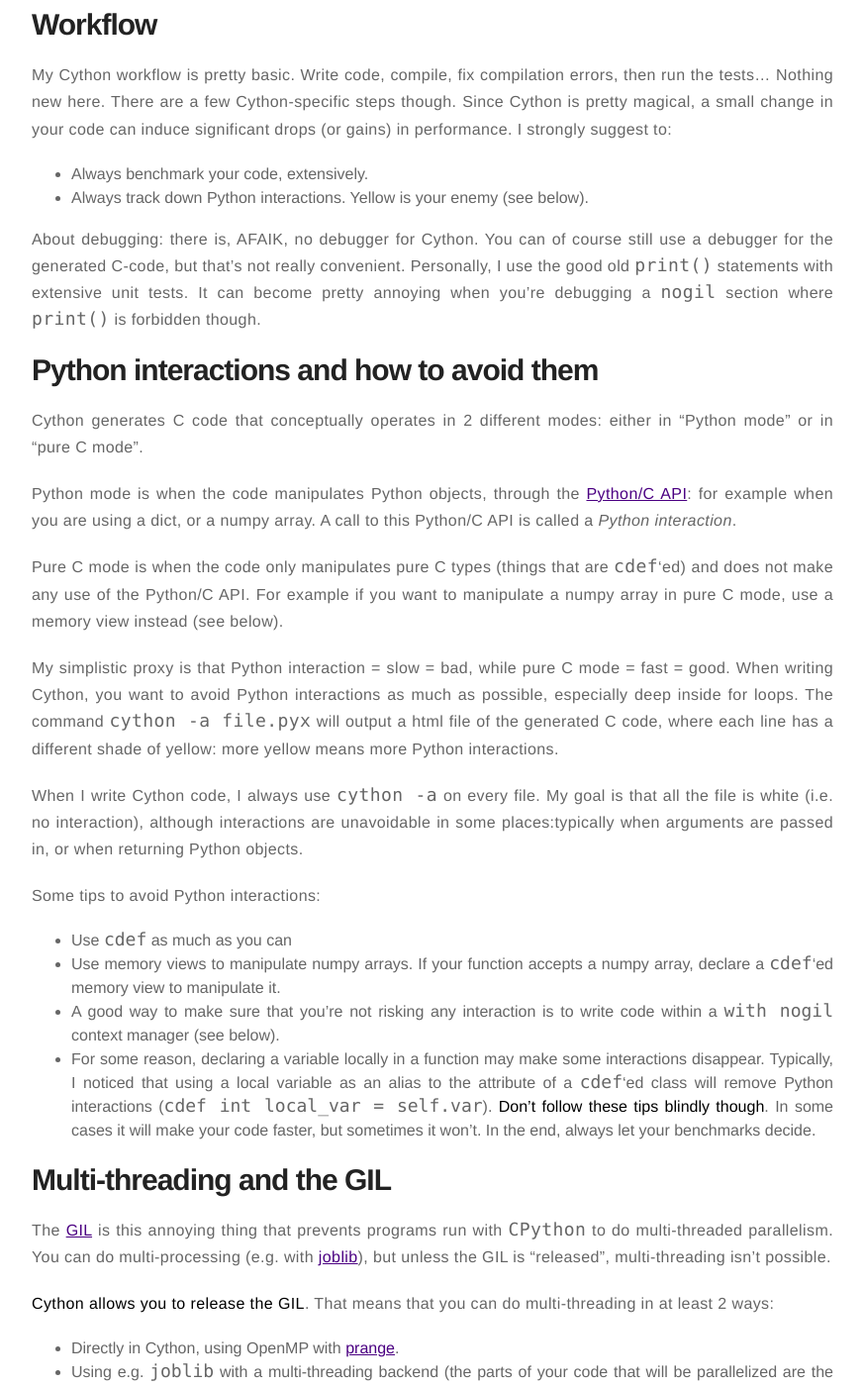
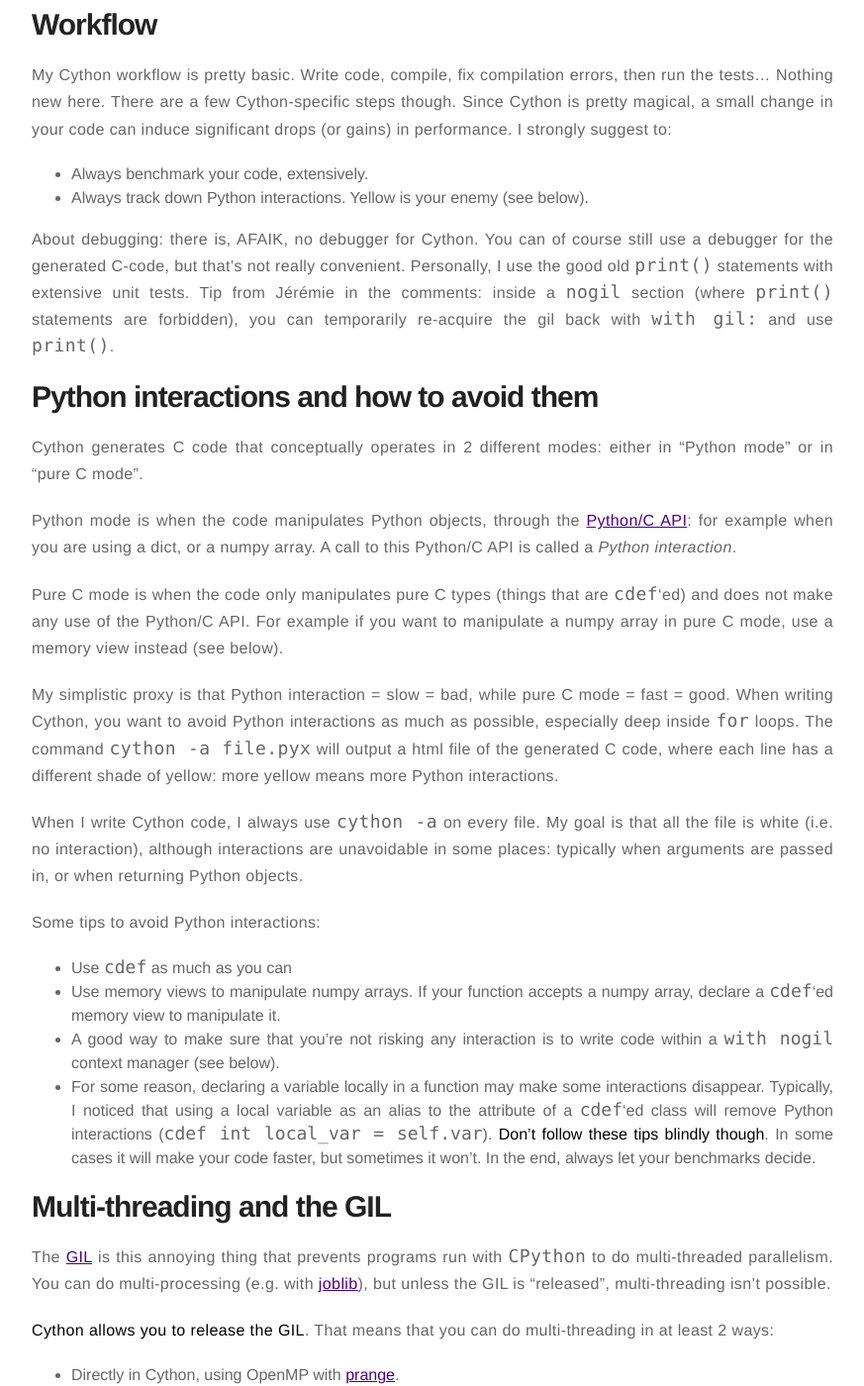
Before and after one commit to NicolasHug/nicolashug.github.io, a Jekyll site: the page built from _posts/2019-10-07-cython_notes.md, in a window 1280 px wide and 1400 px high, scrolled down 475 px. Shown: the whole window at 99% size, without its empty margins (203-1076 px from the left). Built offline with Jekyll 4.4.1, drawn with Linux system fonts in a browser that asks for light colours; comment, search, counter and statistics services are not loaded; some of the changed text lies outside the part shown.

Commit message:
small update cython notes

```diff
--- a/_posts/2019-10-07-cython_notes.md
+++ b/_posts/2019-10-07-cython_notes.md
@@ -33,13 +33,14 @@ strongly suggest to:
 About debugging: there is, AFAIK, no debugger for Cython. You can of course
 still use a debugger for the generated C-code, but that's not really
 convenient. Personally, I use the good old ``print()`` statements with
-extensive unit tests. It can become pretty annoying when you're debugging a
-``nogil`` section where ``print()`` is forbidden though.
+extensive unit tests. Tip from Jérémie in the comments: inside a ``nogil``
+section (where ``print()`` statements are forbidden), you can temporarily
+re-acquire the gil back with ``with gil:`` and use ``print()``.
 
 # Python interactions and how to avoid them
 
-Cython generates C code that conceptually operates in 2 different modes:
-either in "Python mode" or in "pure C mode".
+Cython generates C code that conceptually operates in 2 different modes: either
+in "Python mode" or in "pure C mode".
 
 Python mode is when the code manipulates Python objects, through the
 [Python/C API](https://docs.python.org/3/c-api/intro.html): for example when
@@ -53,14 +54,14 @@ instead (see below).
 
 My simplistic proxy is that Python interaction = slow = bad, while pure C
 mode = fast = good. When writing Cython, you want to avoid Python
-interactions as much as possible, especially deep inside for loops. The
+interactions as much as possible, especially deep inside `for` loops. The
 command ``cython -a file.pyx`` will output a html file of the generated C
 code, where each line has a different shade of yellow: more yellow means
 more Python interactions.
 
 When I write Cython code, I always use ``cython -a`` on every file. My goal
 is that all the file is white (i.e. no interaction), although interactions
-are unavoidable in some places:typically when arguments are passed in, or
+are unavoidable in some places: typically when arguments are passed in, or
 when returning Python objects.
 
 Some tips to avoid Python interactions:
```
Also changed, not shown: other parts of _posts/2019-10-07-cython_notes.md (+1 -1 lines).
